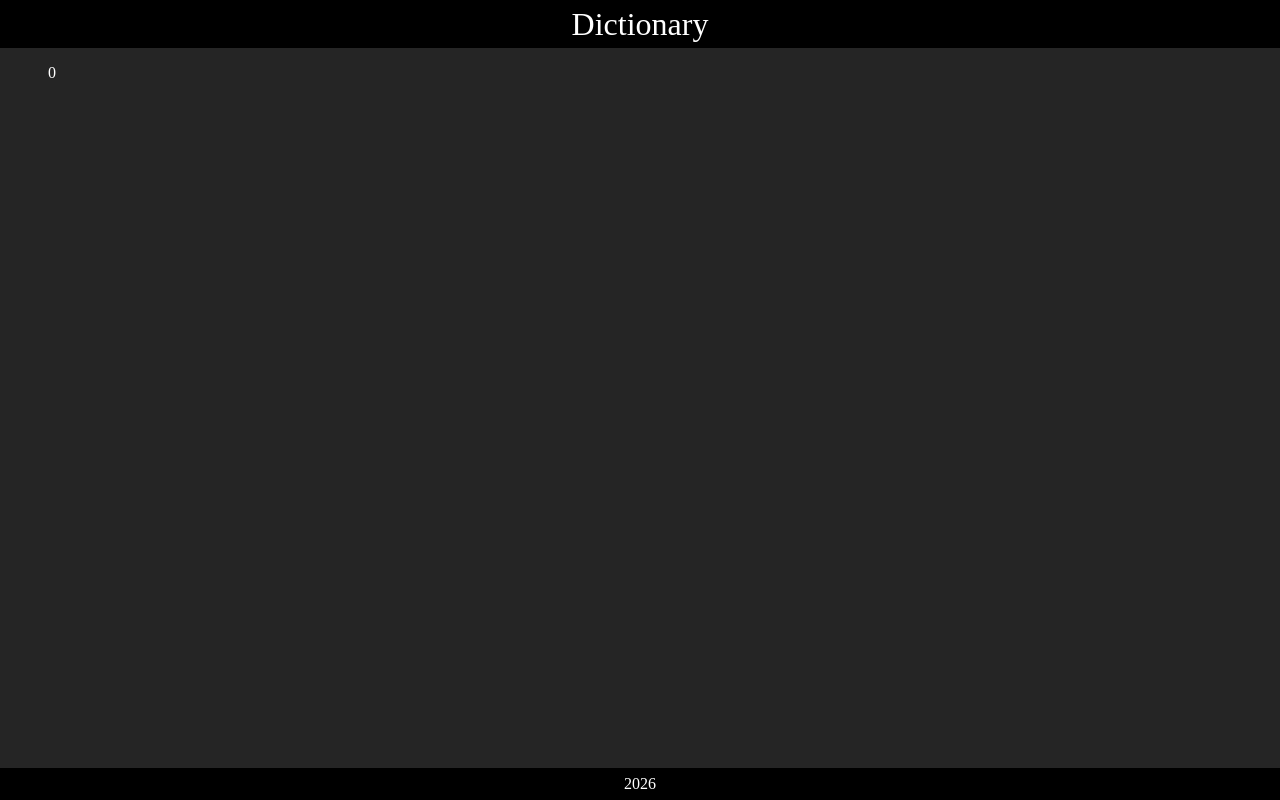
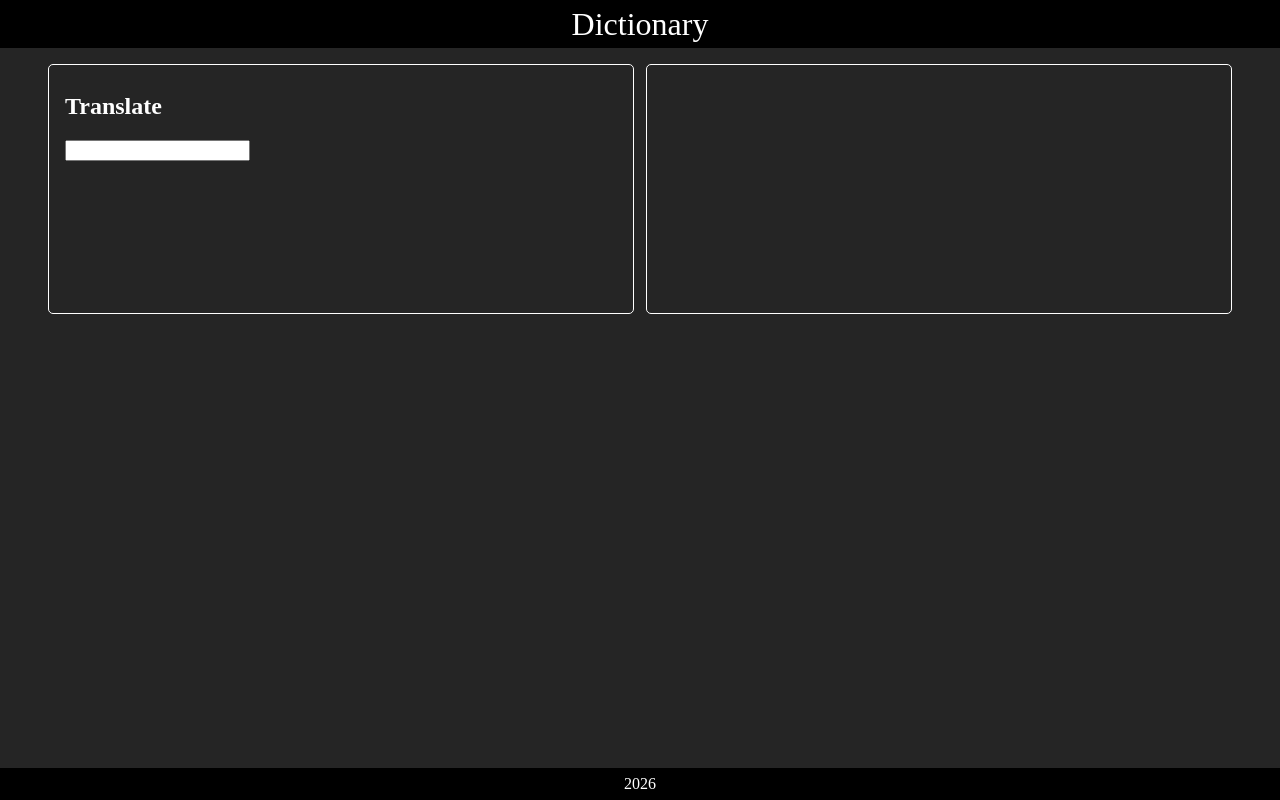
Before and after one commit to self-related/dictionary, a React (Vite) app: page / in a window 1280 px wide. Built offline with nearby package versions, Linux system fonts and the light colour scheme.

Commit message:
Add sections for home page

```diff
--- /dev/null
+++ b/src/pages/home/HomePage.module.css
@@ -0,0 +1,13 @@
+.app {
+    column-gap: 1%;
+    display: flex;
+    min-height: 250px;
+    width: 100%;
+}
+
+.appSection {
+    border: 1px solid white;
+    border-radius: 5px;
+    padding: 0.5rem 1rem;
+    width: 50%;
+}
--- a/src/pages/home/HomePage.tsx
+++ b/src/pages/home/HomePage.tsx
@@ -1,8 +1,20 @@
+import TranslateInput from "../../features/translate/ui/translate-input/TranslateInput";
+import styles from "./HomePage.module.css";
+
 export default function HomePage() {
 
     return (
-        <div>
-            0
-        </div>
+        <main className={styles.app}>
+
+            {/* Translate section */}
+            <div className={styles.appSection}>
+                <h2>Translate</h2>
+                <TranslateInput />
+            </div>
+
+
+             {/* Dictionary section  */}
+            <div className={styles.appSection}></div>
+        </main>
     );
 }
```
